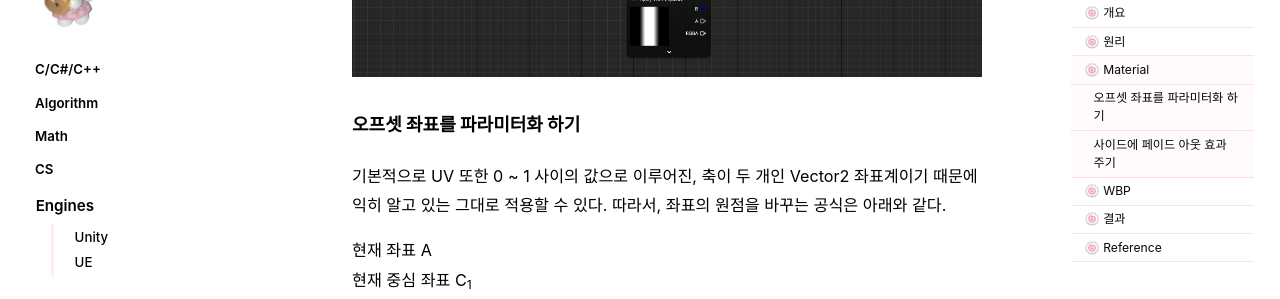
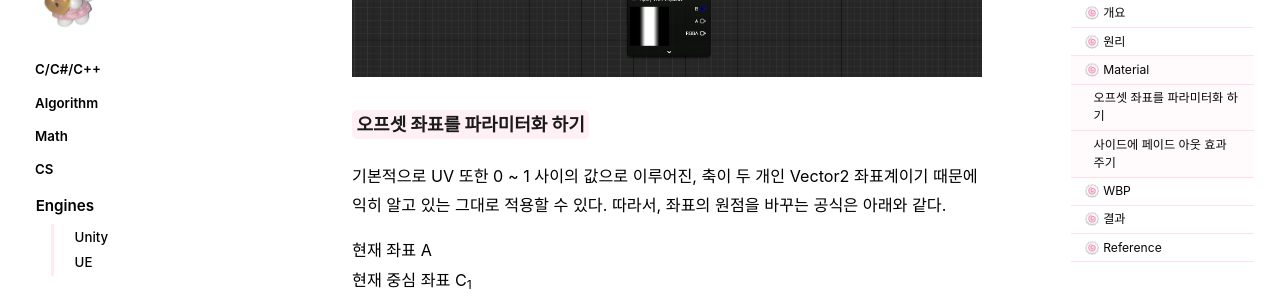
Before and after one commit to wavivic/wavivic.github.io, a Jekyll site: the page built from _posts/2024-08-20-ue-compass.md, in a window 1280 px wide and 900 px high, scrolled down 1169 px. Shown: the part 150-449 px from the top of the window. Built offline with Jekyll 4.4.1, drawn with Linux system fonts in a browser that asks for light colours; cached includes are drawn as plain includes; some web fonts are replaced; comment, search, counter and statistics services are not loaded.

```diff
--- a/_posts/2024-08-20-ue-compass.md
+++ b/_posts/2024-08-20-ue-compass.md
@@ -42,7 +42,7 @@ Elden Ring이나 여타 FPS 게임처럼 카메라의 회전에 따라 보는
 
 ![](\assets\images\posts_img\compass\bp_material.png)
 
-#### 오프셋 좌표를 파라미터화 하기
+#### <mark>오프셋 좌표를 파라미터화 하기</mark>
 기본적으로 UV 또한 0 ~ 1 사이의 값으로 이루어진, 축이 두 개인 Vector2 좌표계이기 때문에 익히 알고 있는 그대로 적용할 수 있다. 따라서, 좌표의 원점을 바꾸는 공식은 아래와 같다.
 
 현재 좌표 A<br>
@@ -65,7 +65,7 @@ Elden Ring이나 여타 FPS 게임처럼 카메라의 회전에 따라 보는
 
 <br>
 
-#### 사이드에 페이드 아웃 효과 주기
+#### <mark>사이드에 페이드 아웃 효과 주기</mark>
 
 어떤 방법으로 페이드 아웃을 할까, 고민하다가 머터리얼에서 한꺼번에 처리하기로 했다.
 
```
